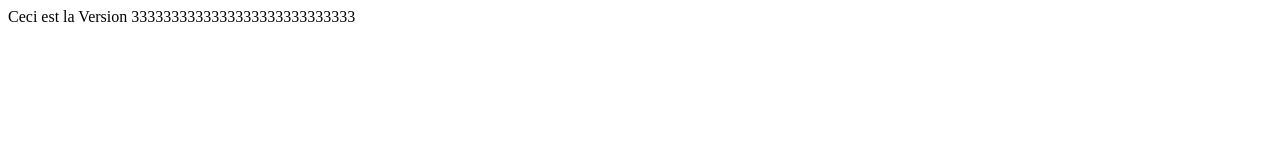
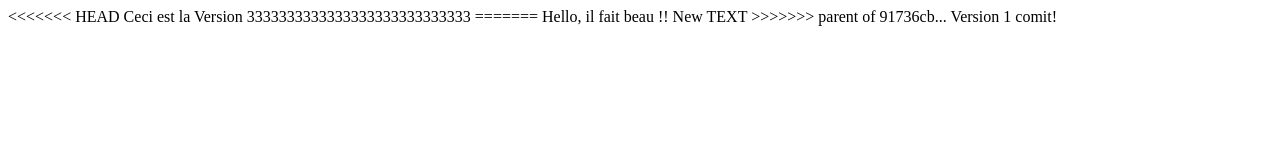
Before and after one commit to SanGarmon/wired-website, a plain HTML site: page index.html in a window 1280 px wide. Drawn offline with Linux system fonts and the light colour scheme.

```diff
--- a/index.html
+++ b/index.html
@@ -5,6 +5,11 @@
     <title></title>
   </head>
   <body>
+<<<<<<< HEAD
 Ceci est la Version 3333333333333333333333333333
+=======
+    Hello, il fait beau !!
+New TEXT
+>>>>>>> parent of 91736cb... Version 1 comit!
   </body>
 </html>
```
